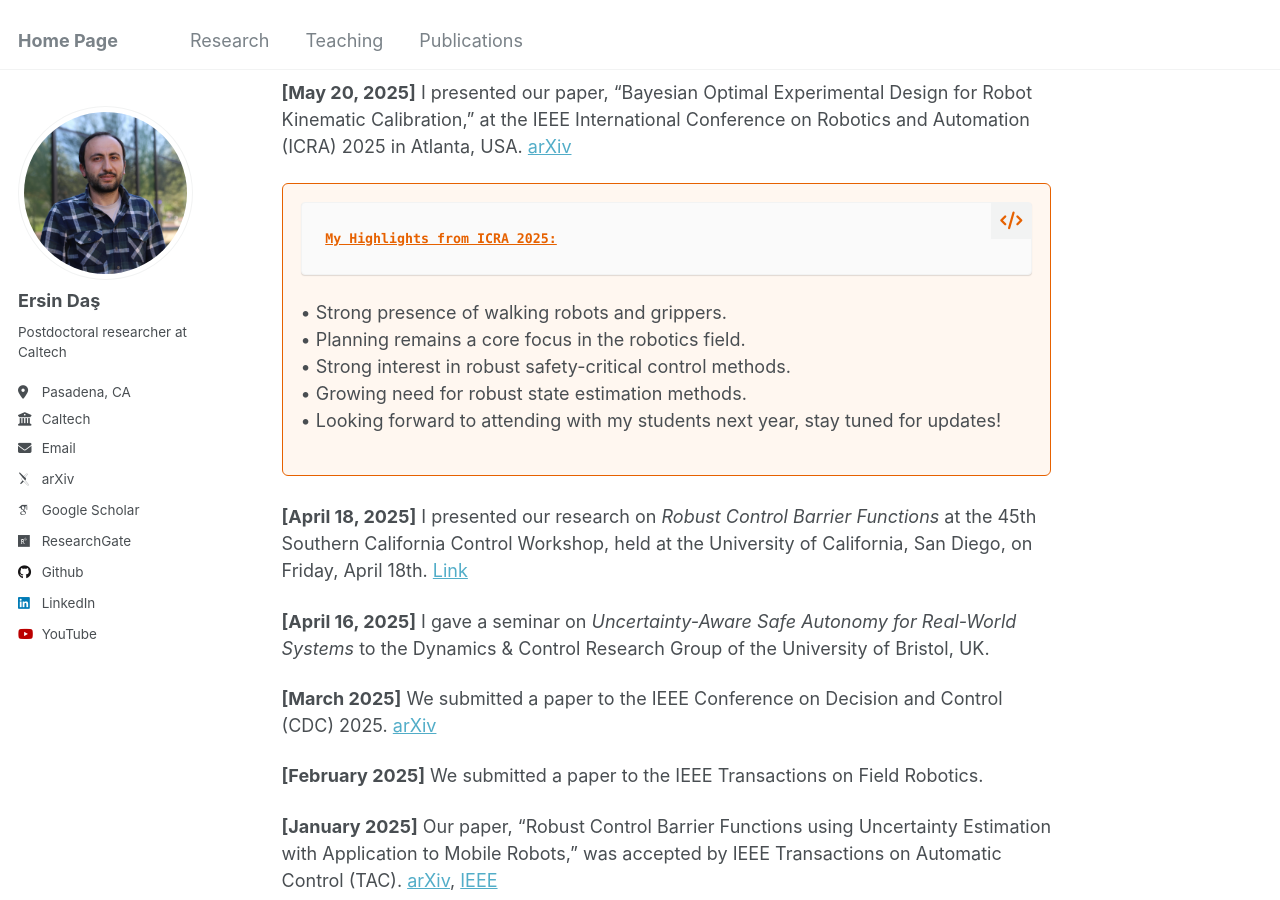
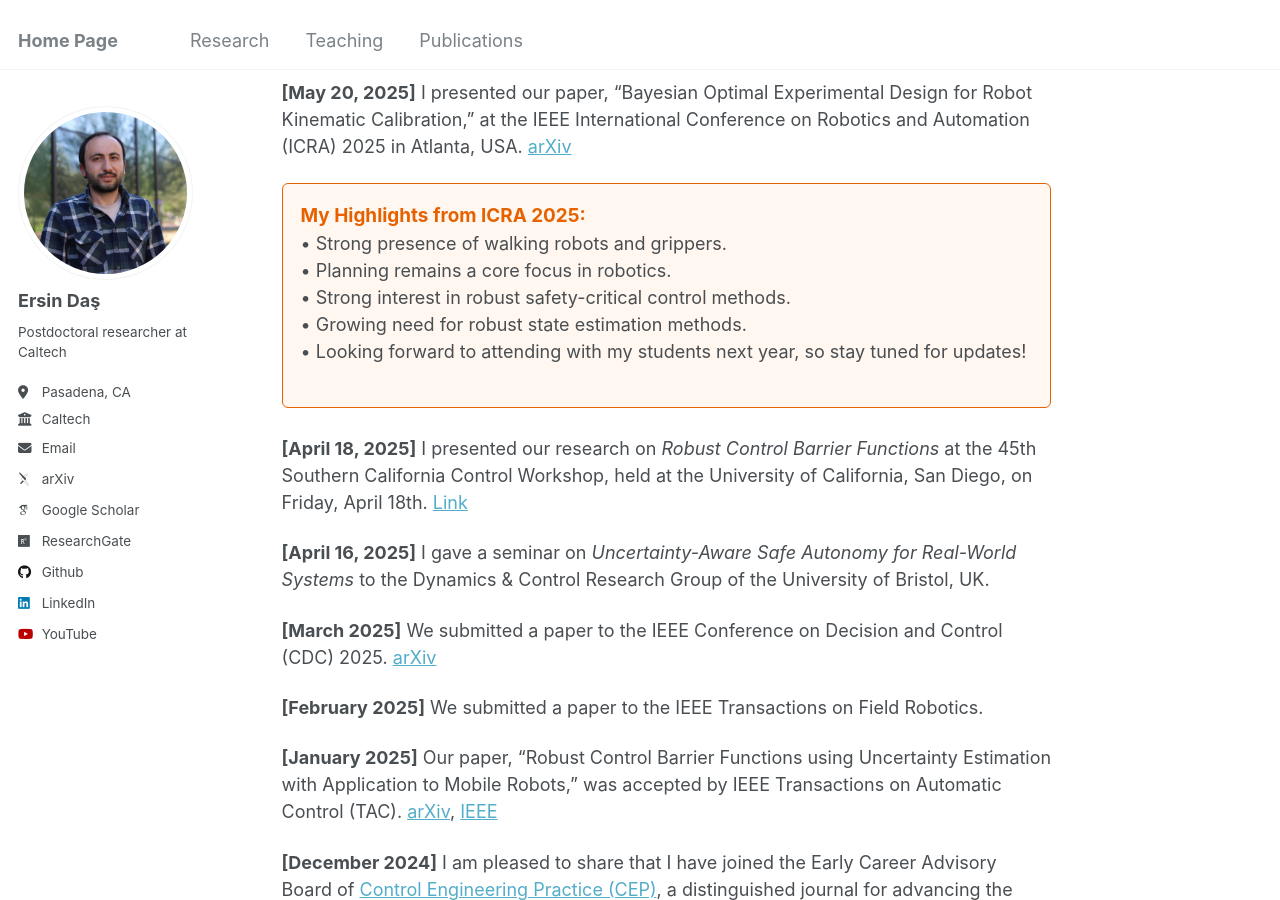
Before and after one commit to ersindas/ersindas.github.io, a Jekyll site: the page built from _pages/about.md, in a window 1280 px wide and 900 px high, scrolled down 379 px. Built offline with Jekyll 4.4.1, drawn with Linux system fonts in a browser that asks for light colours; some web fonts are replaced.

Commit message:
Update about.md

```diff
--- a/_pages/about.md
+++ b/_pages/about.md
@@ -15,15 +15,13 @@ News
 ======
 **[May 20, 2025]** I presented our paper, "Bayesian Optimal Experimental Design for Robot Kinematic Calibration," at the IEEE International Conference on Robotics and Automation (ICRA) 2025 in Atlanta, USA. [arXiv](https://arxiv.org/pdf/2409.10802)
 
-<div style="border: 1px solid #e66100; background-color: #fff7f0; padding: 1em; margin: 0.8em 0 0.5em 0; border-radius: 6px;">
-  <div style="color:#e66100; font-weight:bold; font-size: 1.05em; text-decoration: underline; margin-bottom: 0.6em;">
-    My Highlights from ICRA 2025:
-  </div>
+<div style="border: 1px solid #e66100; background-color: #fff7f0; padding: 1em 1em; margin: 0.8em 0 0.5em 0; border-radius: 6px;">
+  <strong style="color:#e66100; font-size: 1.05em;">My Highlights from ICRA 2025:</strong><br>
   • Strong presence of walking robots and grippers.<br>
-  • Planning remains a core focus in the robotics field.<br>
+  • Planning remains a core focus in robotics.<br>
   • Strong interest in robust safety-critical control methods.<br>
   • Growing need for robust state estimation methods.<br>
-  • Looking forward to attending with my students next year, stay tuned for updates!
+  • Looking forward to attending with my students next year, so stay tuned for updates!
 </div>
 
 <p style="margin-bottom:1.5em;"></p>
```
